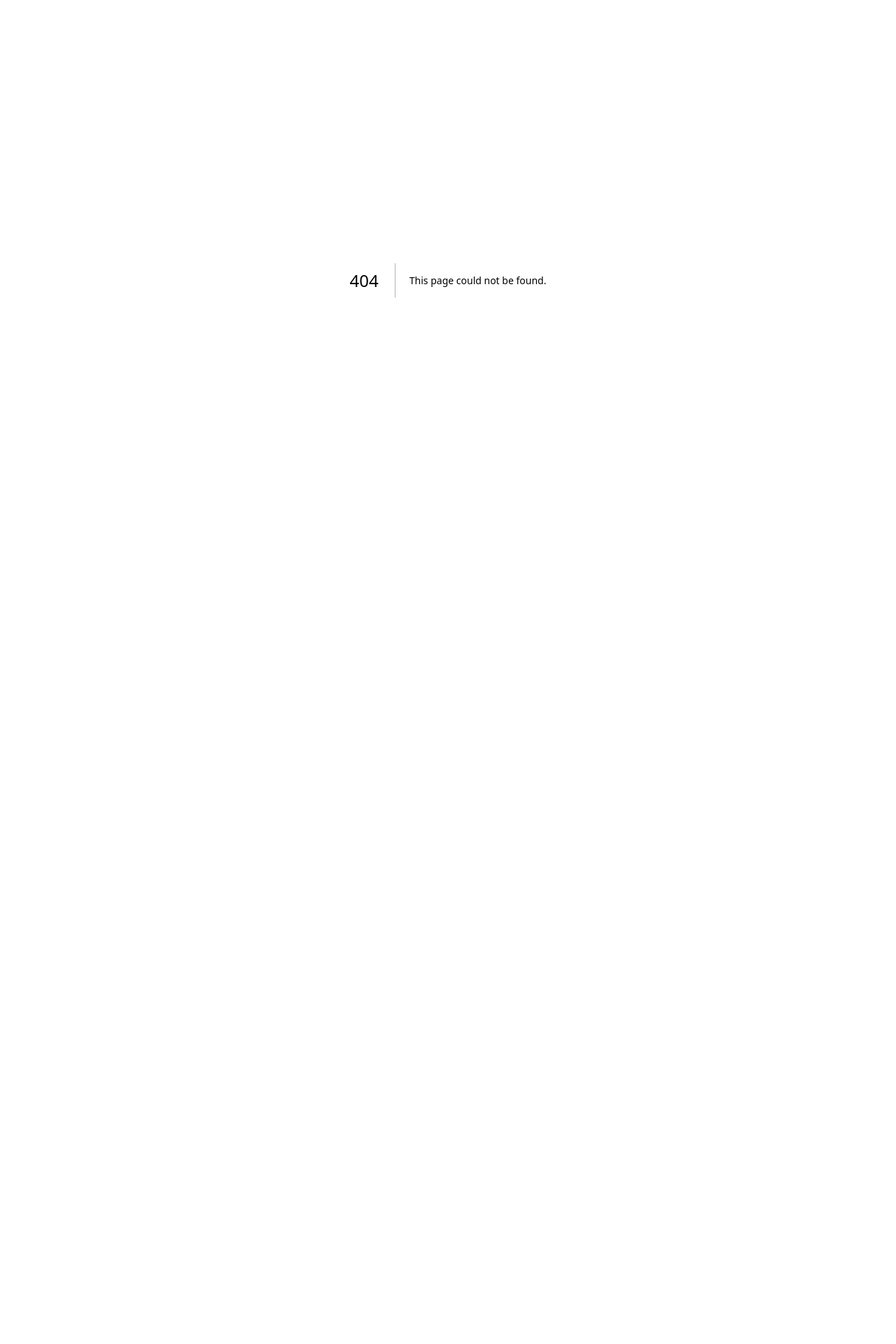
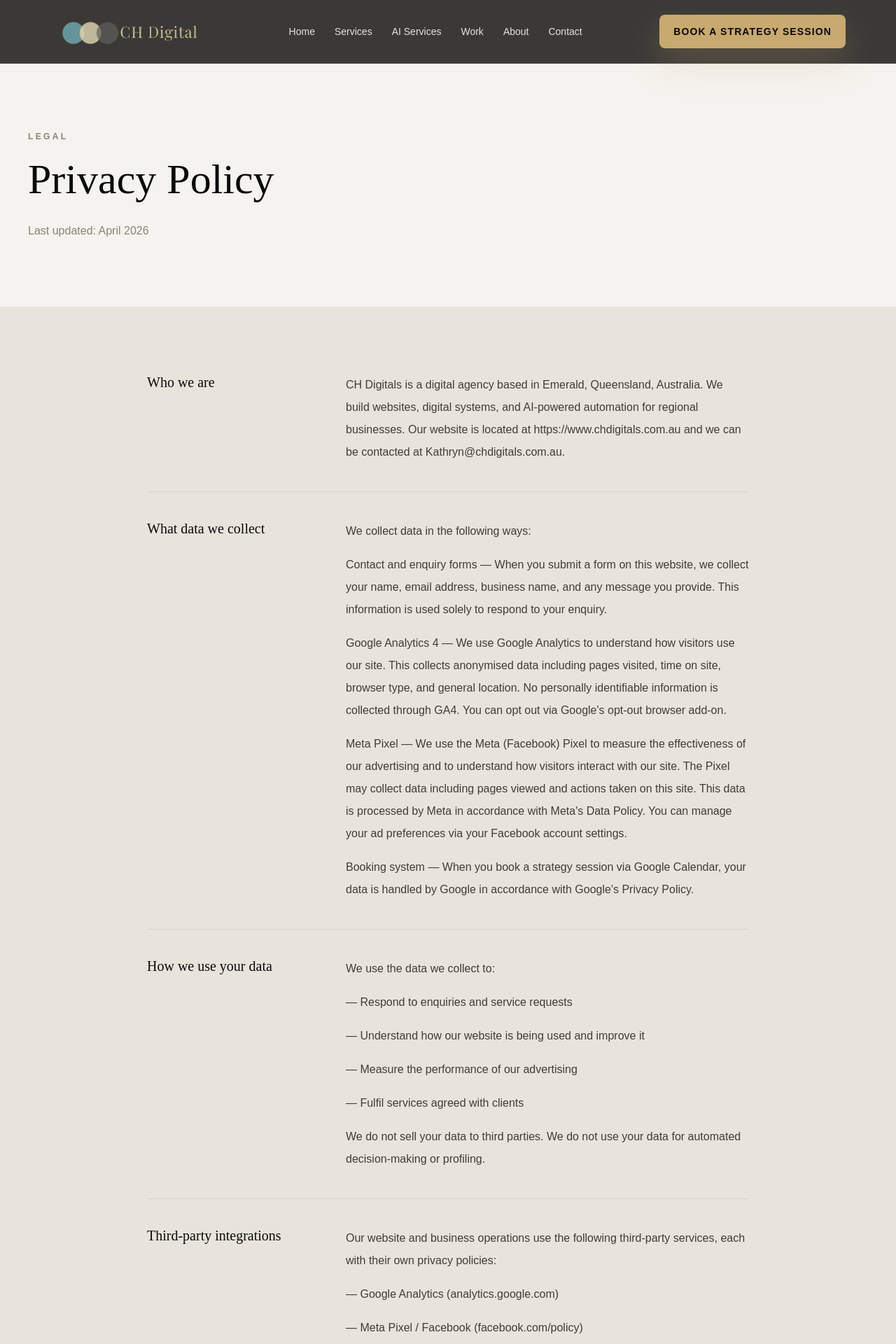
Before and after one commit to kathryn-lgtm/CH-Digitals-website, a Next.js app: page /privacy in a window 1280 px wide. Before the commit this address had no page. Shown: the top 1920 px of the page at 70% size. Before the commit the page ends 800 px from the top, so only its background shows below. Built offline with nearby package versions, Linux system fonts and the light colour scheme.

Commit message:
Add privacy policy page and footer link

```diff
--- /dev/null
+++ b/src/app/privacy/page.tsx
@@ -0,0 +1,123 @@
+import type { Metadata } from "next";
+import { PageShell } from "@/components/site/page-shell";
+import { siteConfig } from "@/lib/site-data";
+
+export const metadata: Metadata = {
+  title: "Privacy Policy",
+  description: "Privacy Policy for CH Digitals — how we collect, use, and protect your data.",
+  alternates: {
+    canonical: "/privacy",
+  },
+};
+
+const sections = [
+  {
+    title: "Who we are",
+    body: `CH Digitals is a digital agency based in Emerald, Queensland, Australia. We build websites, digital systems, and AI-powered automation for regional businesses. Our website is located at https://www.chdigitals.com.au and we can be contacted at ${siteConfig.contactEmail}.`,
+  },
+  {
+    title: "What data we collect",
+    body: `We collect data in the following ways:
+
+Contact and enquiry forms — When you submit a form on this website, we collect your name, email address, business name, and any message you provide. This information is used solely to respond to your enquiry.
+
+Google Analytics 4 — We use Google Analytics to understand how visitors use our site. This collects anonymised data including pages visited, time on site, browser type, and general location. No personally identifiable information is collected through GA4. You can opt out via Google's opt-out browser add-on.
+
+Meta Pixel — We use the Meta (Facebook) Pixel to measure the effectiveness of our advertising and to understand how visitors interact with our site. The Pixel may collect data including pages viewed and actions taken on this site. This data is processed by Meta in accordance with Meta's Data Policy. You can manage your ad preferences via your Facebook account settings.
+
+Booking system — When you book a strategy session via Google Calendar, your data is handled by Google in accordance with Google's Privacy Policy.`,
+  },
+  {
+    title: "How we use your data",
+    body: `We use the data we collect to:
+— Respond to enquiries and service requests
+— Understand how our website is being used and improve it
+— Measure the performance of our advertising
+— Fulfil services agreed with clients
+
+We do not sell your data to third parties. We do not use your data for automated decision-making or profiling.`,
+  },
+  {
+    title: "Third-party integrations",
+    body: `Our website and business operations use the following third-party services, each with their own privacy policies:
+
+— Google Analytics (analytics.google.com)
+— Meta Pixel / Facebook (facebook.com/policy)
+— Resend (resend.com/privacy) — used to process contact form submissions
+— Vercel (vercel.com/legal/privacy-policy) — our website hosting provider
+— Google Calendar (policies.google.com/privacy) — used for booking sessions
+
+If you are a client, we may also use tools including Shopify, HubSpot, Klaviyo, and others as part of delivering services. Use of these tools is governed by their respective privacy policies.`,
+  },
+  {
+    title: "Data retention",
+    body: `Enquiry and contact form data is retained for as long as is necessary to respond to and fulfil your request, and for a reasonable period thereafter for record-keeping purposes. Analytics data is retained in accordance with the default settings of Google Analytics 4 (14 months).`,
+  },
+  {
+    title: "Your rights",
+    body: `Under Australian Privacy Law (Privacy Act 1988) and where applicable the GDPR, you have the right to:
+— Access the personal data we hold about you
+— Request correction of inaccurate data
+— Request deletion of your data
+— Withdraw consent for data processing at any time
+
+To exercise any of these rights, or to request deletion of your data, please contact us at ${siteConfig.contactEmail}. We will respond within 30 days.`,
+  },
+  {
+    title: "Data deletion requests",
+    body: `To request deletion of any personal data we hold about you — including data collected via our website, contact forms, or third-party integrations — email us at ${siteConfig.contactEmail} with the subject line "Data Deletion Request". We will process your request within 30 days and confirm when deletion is complete.`,
+  },
+  {
+    title: "Cookies",
+    body: `Our website uses cookies to support analytics (Google Analytics 4) and advertising measurement (Meta Pixel). By continuing to use this site, you consent to the use of these cookies. You can manage cookie preferences through your browser settings.`,
+  },
+  {
+    title: "Changes to this policy",
+    body: `We may update this Privacy Policy from time to time. The date of the most recent update is shown at the bottom of this page. Continued use of our website after any update constitutes acceptance of the revised policy.`,
+  },
+  {
+    title: "Contact",
+    body: `For any privacy-related questions or requests, contact us at:\n\nCH Digitals\n${siteConfig.location}\n${siteConfig.contactEmail}`,
+  },
+];
+
+export default function PrivacyPage() {
+  return (
+    <PageShell>
+      <section className="bg-[var(--color-cream)] px-5 py-16 md:px-8 md:py-24">
+        <div className="mx-auto max-w-[1200px]">
+          <p className="text-xs font-semibold uppercase tracking-[0.28em] text-[var(--color-meta)]">
+            Legal
+          </p>
+          <h1 className="mt-4 max-w-3xl font-display text-5xl leading-tight text-[var(--color-black)] md:text-6xl">
+            Privacy Policy
+          </h1>
+          <p className="mt-6 text-base text-[var(--color-meta)]">
+            Last updated: April 2026
+          </p>
+        </div>
+      </section>
+
+      <section className="px-5 py-16 md:px-8 md:py-24">
+        <div className="mx-auto max-w-[860px]">
+          <div className="divide-y divide-[var(--color-line)]">
+            {sections.map((section) => (
+              <div key={section.title} className="grid gap-6 py-10 first:pt-0 last:pb-0 lg:grid-cols-[220px_1fr] lg:gap-16">
+                <h2 className="font-display text-xl leading-tight text-[var(--color-black)]">
+                  {section.title}
+                </h2>
+                <div className="space-y-4">
+                  {section.body.split("\n").filter(Boolean).map((para, i) => (
+                    <p key={i} className="text-base leading-8 text-[var(--color-copy)]">
+                      {para}
+                    </p>
+                  ))}
+                </div>
+              </div>
+            ))}
+          </div>
+        </div>
+      </section>
+    </PageShell>
+  );
+}
--- a/src/components/site/site-footer.tsx
+++ b/src/components/site/site-footer.tsx
@@ -51,6 +51,12 @@ export function SiteFooter() {
               >
                 Book a Strategy Session
               </Link>
+              <Link
+                href="/privacy"
+                className="block transition hover:text-[var(--color-black)]"
+              >
+                Privacy Policy
+              </Link>
             </div>
           </div>
         </div>
```
